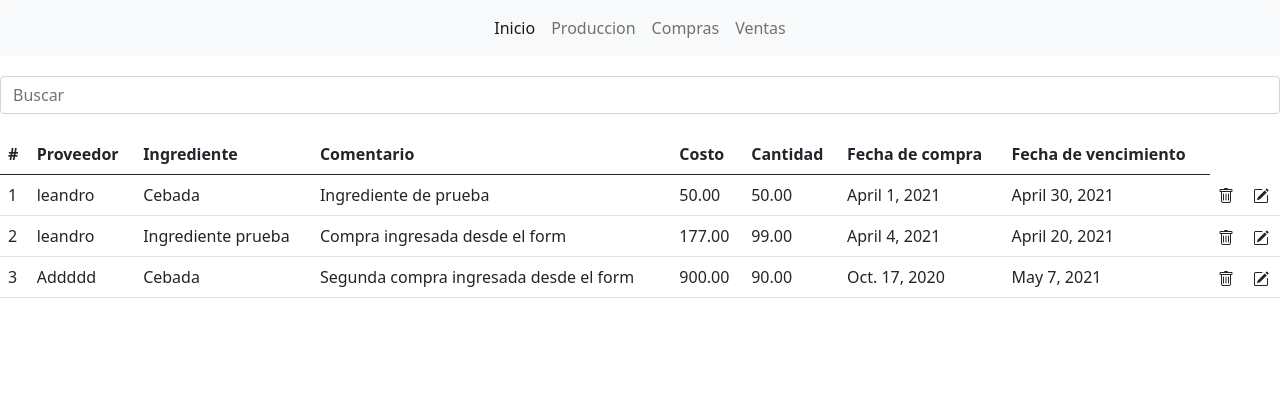
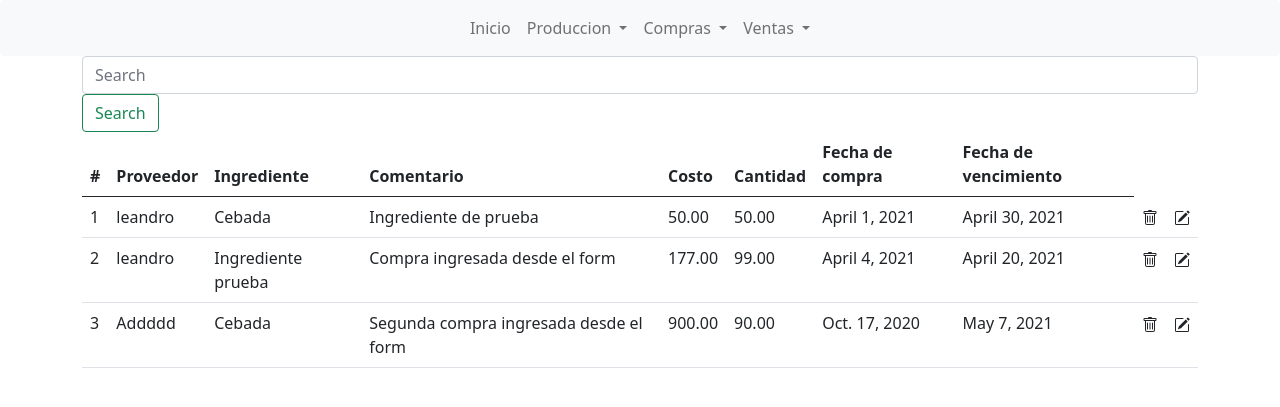
Before and after one commit to marianoteje/Cerveceria, a Django app: template apps/compras/templates/listar_compra.html in a window 1280 px wide. Shown: the top 407 px of the page. Run offline with Django 3.2, Linux system fonts and the light colour scheme; the template is opened without the code that fills it: values that come from a table or form of the project are taken from there, others are empty; data comes from the database, SQL or seed files in the repository; both versions use the stored data as it was after the commit; tables that the repository leaves empty hold one stand-in row (values such as "Sample post"); parts of the project's set-up code (start-up, migrations or seed data) failed here and were passed over.

Commit message:
Cuarto commit
Agregado el index. Refactor de los formularios de carga de los 3 modelos.

```diff
--- a/apps/compras/forms/form_ingredientes.py
+++ b/apps/compras/forms/form_ingredientes.py
@@ -17,13 +17,14 @@ class IngredienteForm(forms.ModelForm):
         			attrs=	{
         					'placeholder':'Ingrese el nombre del ingrediente',
         					'id':'nombre',
-
+                            'class':'form-control'
         					}
         			),
         		'stock': forms.TextInput(
         			attrs=	{
         					'placeholder':'Ingrese el stock',
-        					'id':'stock'
+        					'id':'stock',
+                            'class':'form-control'
         					}
         			)
         }
--- a/apps/compras/templates/listar_compra.html
+++ b/apps/compras/templates/listar_compra.html
@@ -1,10 +1,17 @@
 {% extends 'base.html' %} {% block title %} Ingrediente | listar ingrediente {% endblock title %} {% block content %}
 
 
-<form style="margin-top: 20px; margin-bottom: 20px; ">
-    <input class="form-control" type="text" placeholder="Buscar" aria-label="Search">
+
+<form class="form-inline">
+
+    <input class="form-control mr-sm-2" type="search" placeholder="Search" aria-label="Search">
+    <button class="btn btn-outline-success my-2 my-sm-0" type="submit">Search</button>
+
+
 </form>
-
+<div class="row">
+    <div class="col-12">
+        <div clas="table-responsive">
             <table class="table">
                 <thead>
                     <tr>
@@ -49,5 +56,8 @@
                     {% endfor %}
                 </tbody>
             </table>
+        </div>
+    </div>
+</div>
 
 {% endblock content %}
--- a/apps/compras/templates/listar_ingrediente.html
+++ b/apps/compras/templates/listar_ingrediente.html
@@ -1,9 +1,11 @@
 {% extends 'base.html' %} {% block title %} Ingrediente | listar ingrediente {% endblock title %} {% block content %}
 
 
-<form style="margin-top: 20px; margin-bottom: 20px; ">
-    <input class="form-control" type="text" placeholder="Buscar" aria-label="Search">
+<form class="form-inline">
+    <input class="form-control mr-sm-2" type="search" placeholder="Search" aria-label="Search">
+    <button class="btn btn-outline-success my-2 my-sm-0" type="submit">Search</button>
 </form>
+
 
 <table class="table">
     <thead>
--- a/apps/compras/templates/listar_proveedor.html
+++ b/apps/compras/templates/listar_proveedor.html
@@ -1,9 +1,11 @@
 {% extends 'base.html' %} {% block title %} Ingrediente | listar ingrediente {% endblock title %} {% block content %}
 
 
-<form style="margin-top: 20px; margin-bottom: 20px; ">
-    <input class="form-control" type="text" placeholder="Buscar" aria-label="Search">
+<form class="form-inline">
+    <input class="form-control mr-sm-2" type="search" placeholder="Search" aria-label="Search">
+    <button class="btn btn-outline-success my-2 my-sm-0" type="submit">Search</button>
 </form>
+
 
 <table class="table">
     <thead>
--- a/apps/compras/views.py
+++ b/apps/compras/views.py
@@ -1,11 +1,13 @@
 from django.shortcuts import render, redirect
-from django.views.generic import CreateView, ListView
+from django.views.generic import CreateView, ListView, TemplateView
 from django.urls import reverse_lazy
 from .forms.form_proveedor import ProveedorForm
 from .forms.form_ingredientes import IngredienteForm
 from .forms.form_compra import CompraForm
 from .models import Proveedor,Ingrediente, Compra
 
+class Home(TemplateView):
+    template_name = 'index.html'
 class CreateProveedor(CreateView):
     model = Proveedor
     form_class = ProveedorForm
--- a/core/urls.py
+++ b/core/urls.py
@@ -15,8 +15,10 @@ Including another URLconf
 """
 from django.contrib import admin
 from django.urls import path, include
+from apps.compras.views import Home
 
 urlpatterns = [
     path('admin/', admin.site.urls),
-    path('compras/',include(('apps.compras.urls','compras')))
+    path('compras/',include(('apps.compras.urls','compras'))),
+    path('',Home.as_view(), name='index')
 ]
--- a/templates/base.html
+++ b/templates/base.html
@@ -1,5 +1,5 @@
 <!DOCTYPE html>
-<html lang=”en”>
+<html lang=”es”>
 
 <head>
     <meta charset=”UTF-8″>
@@ -20,16 +20,38 @@
         <div class="collapse navbar-collapse justify-content-md-center" id="navbarsExample10">
             <ul class="navbar-nav">
                 <li class="nav-item">
-                    <a class="nav-link active" aria-current="page" href="">Inicio</a>
+                    <a class="nav-link" href="{% url 'index' %}">Inicio</a>
+
                 </li>
-                <li class="nav-item">
-                    <a class="nav-link" href="">Produccion</a>
+                <li class="nav-item dropdown">
+                    <a class="nav-link dropdown-toggle" href="#" id="navbarDropdownMenuLink" data-toggle="dropdown" aria-haspopup="true" aria-expanded="false">
+                        Produccion
+                      </a>
+                    <div class="dropdown-menu" aria-labelledby="navbarDropdownMenuLink">
+                        <a class="dropdown-item" href="#">Nueva produccion</a>
+                        <a class="dropdown-item" href="#">Modificar produccion</a>
+                        <a class="dropdown-item" href="#">Listados producciones</a>
+                    </div>
                 </li>
-                <li class="nav-item">
-                    <a class="nav-link" href="">Compras</a>
+                <li class="nav-item dropdown">
+                    <a class="nav-link dropdown-toggle" href="{% url 'compras:listar_compra' %}" id="navbarDropdownMenuLink" data-toggle="dropdown" aria-haspopup="true" aria-expanded="false">
+                        Compras
+                      </a>
+                    <div class="dropdown-menu" aria-labelledby="navbarDropdownMenuLink">
+                        <a class="dropdown-item" href="#">Nuevo proveedor</a>
+                        <a class="dropdown-item" href="#">Modificar proveedores</a>
+                        <a class="dropdown-item" href="#">Listado proveedores</a>
+                    </div>
                 </li>
-                <li class="nav-item">
-                    <a class="nav-link" href="">Ventas</a>
+                <li class="nav-item dropdown">
+                    <a class="nav-link dropdown-toggle" href="#" id="navbarDropdownMenuLink" data-toggle="dropdown" aria-haspopup="true" aria-expanded="false">
+                        Ventas
+                      </a>
+                    <div class="dropdown-menu" aria-labelledby="navbarDropdownMenuLink">
+                        <a class="dropdown-item" href="#">Nuevo ingrediente</a>
+                        <a class="dropdown-item" href="#">Modificar ingrediente</a>
+                        <a class="dropdown-item" href="#">Listado ingredientes</a>
+                    </div>
                 </li>
                 <li>
 
@@ -43,7 +65,10 @@
 <!-- Fin cabecera-->
 
 <body>
-    {% block content %} {% endblock content %}
+    <div class="container">
+        {% block content %} {% endblock content %}
+    </div>
+
 </body>
 <!--SCRIPTS-->
 
```
Also changed, not shown: apps/compras/forms/form_compra.py (+17 -10 lines), apps/compras/forms/form_proveedor.py (+10 -5 lines), apps/compras/templates/crear_compra.html (+28 -56 lines), apps/compras/templates/crear_ingrediente.html (+15 -15 lines), apps/compras/templates/crear_proveedor.html (+26 -23 lines), templates/index.html (added, +11 -0 lines), 5bc786dd44234.jpg (added), core/db.sqlite3. Lines whose indentation alone changed are shown as unchanged.
